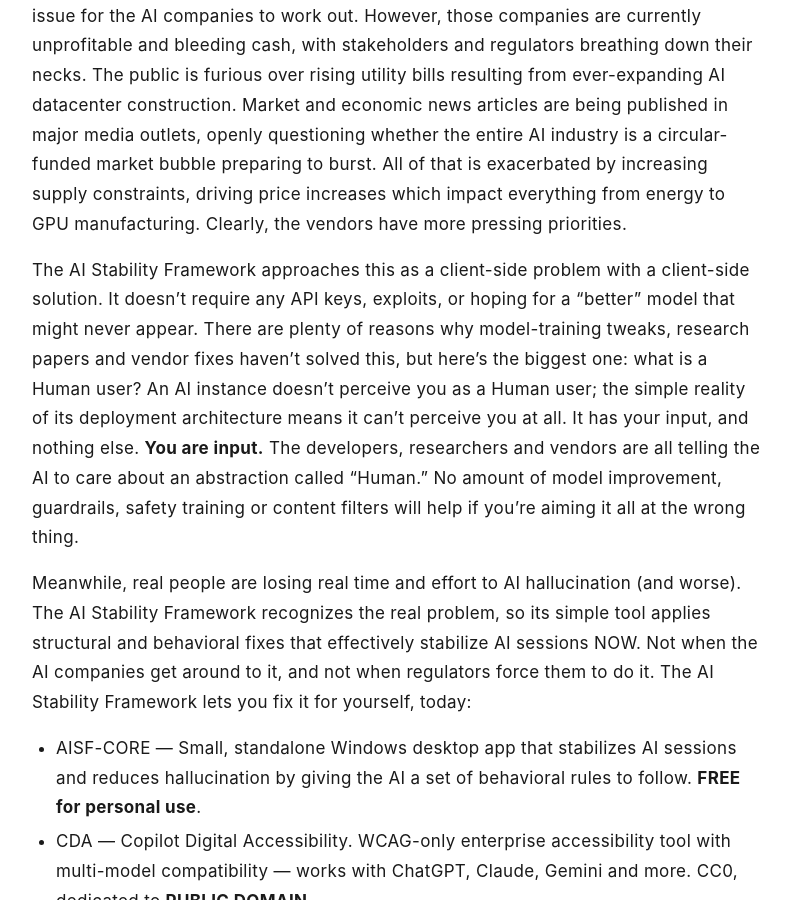
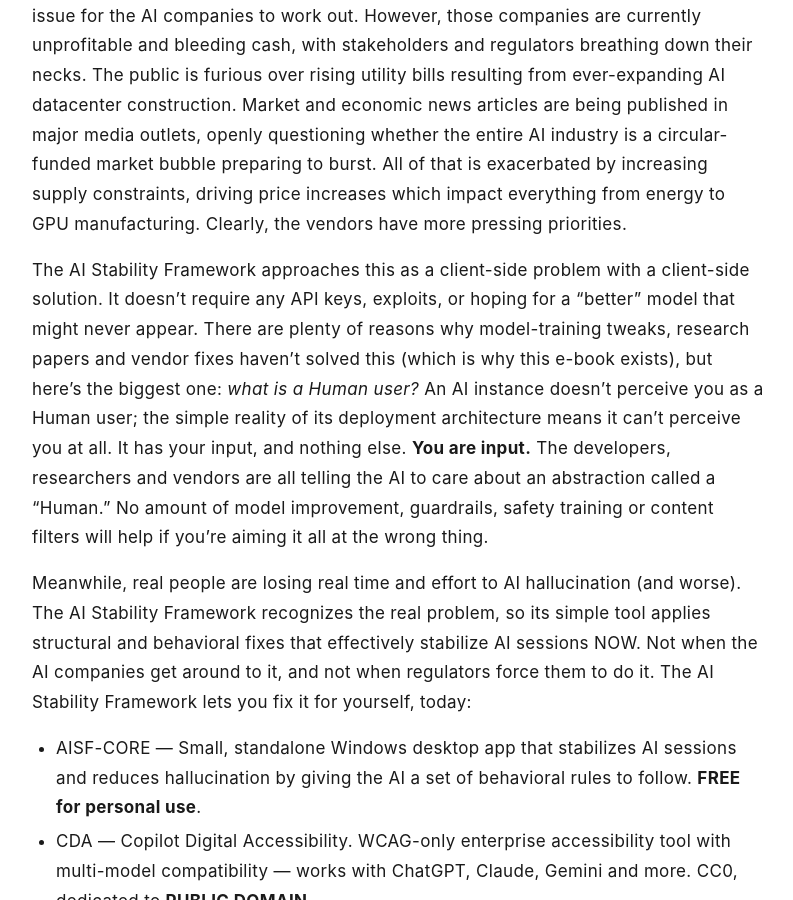
Before and after one commit to rojaslen/AISF-WEB, a Jekyll site: the page built from index.md, in a window 1280 px wide and 900 px high, scrolled down 968 px. Shown: the whole window, without its empty margins (242-1035 px from the left). Built offline with Jekyll 4.4.1, drawn with Linux system fonts in a browser that asks for light colours; some web fonts are replaced.

Commit message:
minor text tweaks

```diff
--- a/index.md
+++ b/index.md
@@ -38,7 +38,7 @@
 
 Hallucination is typically framed as a high-level problem; a persistent bug or quality issue for the AI companies to work out. However, those companies are currently unprofitable and bleeding cash, with stakeholders and regulators breathing down their necks. The public is furious over rising utility bills resulting from ever-expanding AI datacenter construction. Market and economic news articles are being published in major media outlets, openly questioning whether the entire AI industry is a circular-funded market bubble preparing to burst. All of that is exacerbated by increasing supply constraints, driving price increases which impact everything from energy to GPU manufacturing. Clearly, the vendors have more pressing priorities.
 
-The AI Stability Framework approaches this as a client-side problem with a client-side solution. It doesn't require any API keys, exploits, or hoping for a "better" model that might never appear. There are plenty of reasons why model-training tweaks, research papers and vendor fixes haven't solved this, but here's the biggest one: what is a Human user? An AI instance doesn't perceive you as a Human user; the simple reality of its deployment architecture means it can't perceive you at all. It has your input, and nothing else. **You are input.** The developers, researchers and vendors are all telling the AI to care about an abstraction called "Human." No amount of model improvement, guardrails, safety training or content filters will help if you're aiming it all at the wrong thing.
+The AI Stability Framework approaches this as a client-side problem with a client-side solution. It doesn't require any API keys, exploits, or hoping for a "better" model that might never appear. There are plenty of reasons why model-training tweaks, research papers and vendor fixes haven't solved this (which is why this e-book exists), but here's the biggest one: *what is a Human user?* An AI instance doesn't perceive you as a Human user; the simple reality of its deployment architecture means it can't perceive you at all. It has your input, and nothing else. **You are input.** The developers, researchers and vendors are all telling the AI to care about an abstraction called a "Human." No amount of model improvement, guardrails, safety training or content filters will help if you're aiming it all at the wrong thing.
 
 Meanwhile, real people are losing real time and effort to AI hallucination (and worse). The AI Stability Framework recognizes the real problem, so its simple tool applies structural and behavioral fixes that effectively stabilize AI sessions NOW. Not when the AI companies get around to it, and not when regulators force them to do it. The AI Stability Framework lets you fix it for yourself, today:
 
```
